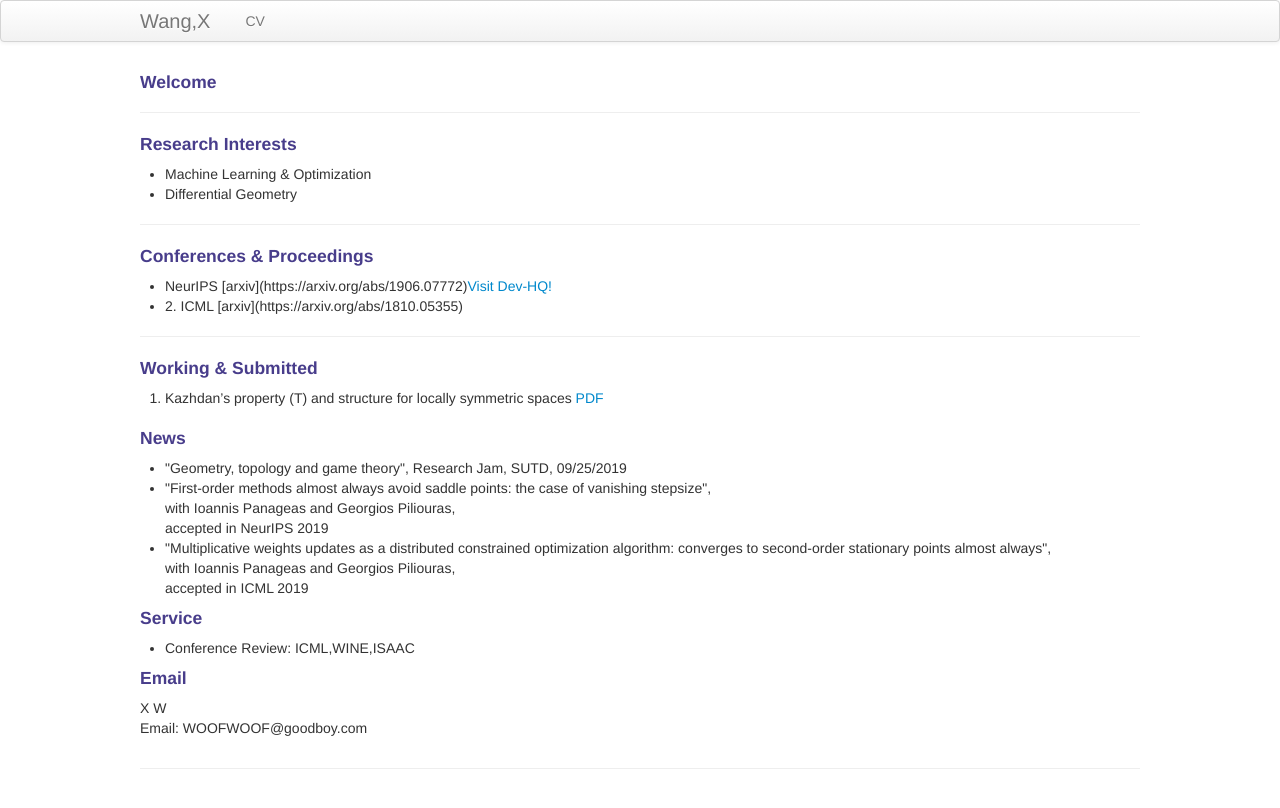
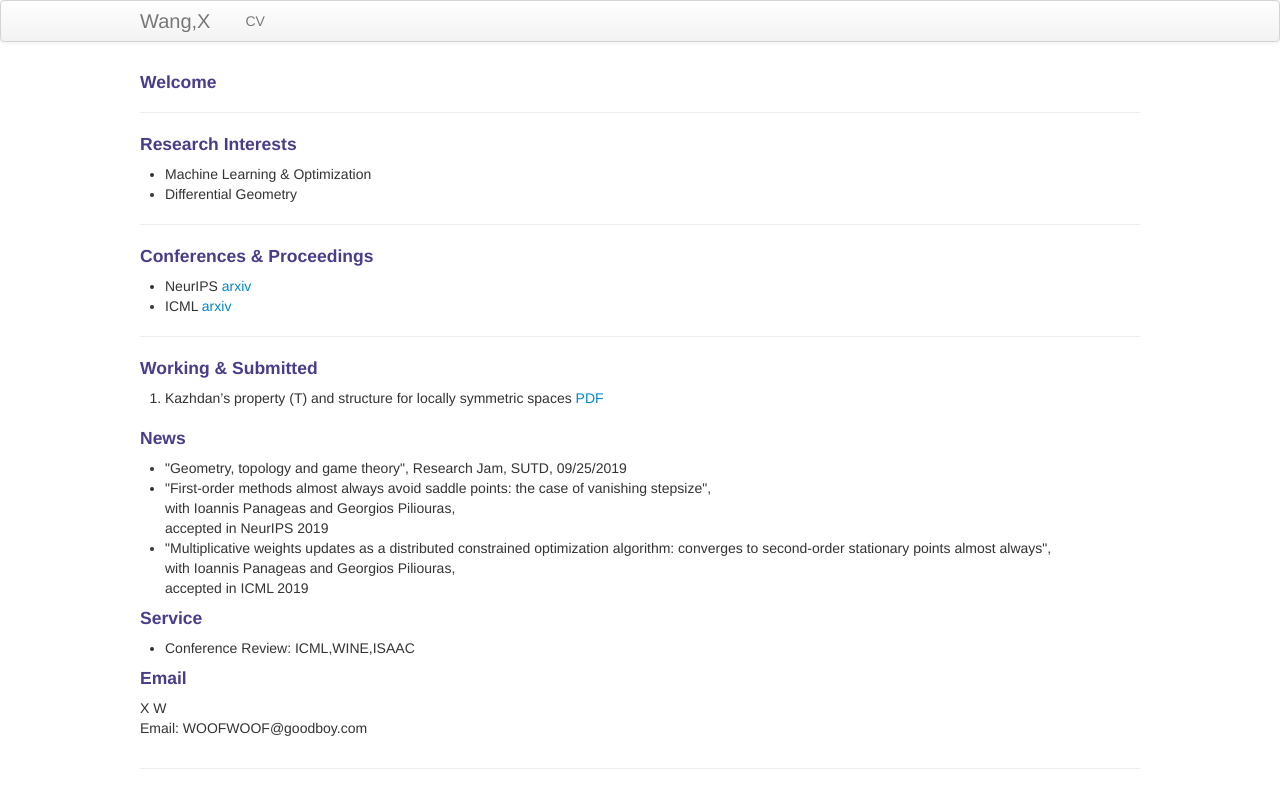
Before and after one commit to xiiaowang/xiiaowang.github.io, a Jekyll site: the page built from index.md, in a window 1280 px wide. Shown: the top 808 px of the page. Built offline with Jekyll 4.4.1, drawn with Linux system fonts in a browser that asks for light colours.

Commit message:
Update index.md

```diff
--- a/index.md
+++ b/index.md
@@ -36,8 +36,8 @@ keywords: machine learning, geometry
 ---
 <h4><a name="Conferences & Proceedings"></a>Conferences & Proceedings</h4>
 <ul>
-   <li> NeurIPS [arxiv](https://arxiv.org/abs/1906.07772)<a href="http://arxiv.org/abs/1906.07772">Visit Dev-HQ!</a></li>
-   <li>2. ICML [arxiv](https://arxiv.org/abs/1810.05355)</li>
+   <li> NeurIPS <a href="http://arxiv.org/abs/1906.07772">arxiv</a></li>
+   <li> ICML <a href="http://arxiv.org/abs/1810.05355">arxiv</a></li>
 </ul>
 ---
 <h4><a name="Working & Submitted"></a>Working & Submitted</h4>
```
